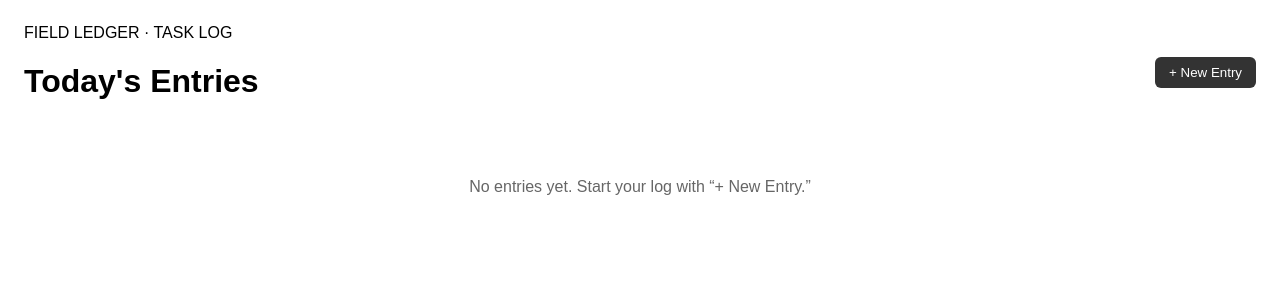
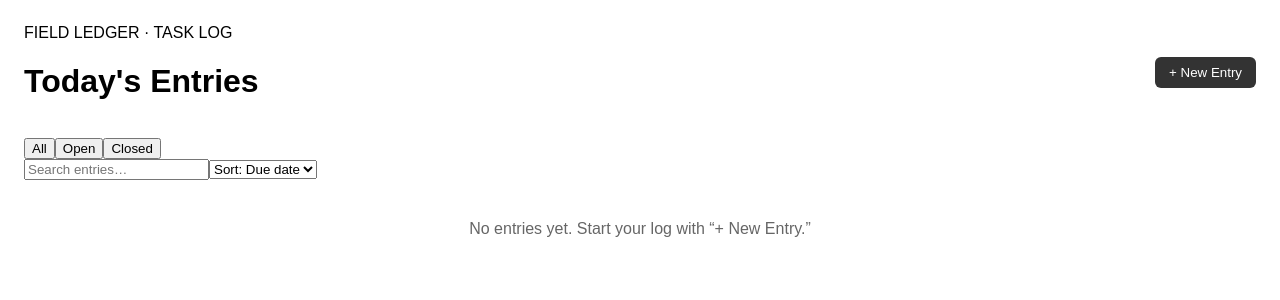
Before and after one commit to AdarshMishraXYZ/Task-Manager, a React (Vite) app: page / in a window 1280 px wide. Shown: the top 300 px of the page. Built offline with nearby package versions, Linux system fonts and the light colour scheme.

Commit message:
Add filter, search, sort, and tag support

```diff
--- a/src/App.jsx
+++ b/src/App.jsx
@@ -1,14 +1,22 @@
-import { useState } from "react";
+import { useState, useMemo } from "react";
 import { useLocalStorage } from "./hooks/useLocalStorage.js";
 import { STORAGE_KEY } from "./constants.js";
 import { uid } from "./utils.js";
 import TaskList from "./components/TaskList.jsx";
 import TaskFormModal from "./components/TaskFormModal.jsx";
+import Toolbar from "./components/Toolbar.jsx";
+import TagRow from "./components/TagRow.jsx";
+
+const PRIORITY_RANK = { high: 0, medium: 1, low: 2 };
 
 export default function App() {
   const [tasks, setTasks] = useLocalStorage(STORAGE_KEY, []);
   const [formOpen, setFormOpen] = useState(false);
   const [editingTask, setEditingTask] = useState(null);
+  const [filter, setFilter] = useState("all");
+  const [sortBy, setSortBy] = useState("dueDate");
+  const [search, setSearch] = useState("");
+  const [activeTag, setActiveTag] = useState(null);
 
   function openNewForm() {
     setEditingTask(null);
@@ -47,6 +55,43 @@ export default function App() {
     setTasks((prev) => prev.filter((t) => t.id !== id));
   }
 
+  const allTags = useMemo(() => {
+    const s = new Set();
+    tasks.forEach((t) => (t.tags || []).forEach((tag) => s.add(tag)));
+    return Array.from(s).sort();
+  }, [tasks]);
+
+  const visibleTasks = useMemo(() => {
+    let list = tasks.slice();
+
+    if (filter === "active") list = list.filter((t) => !t.completed);
+    if (filter === "completed") list = list.filter((t) => t.completed);
+    if (activeTag) list = list.filter((t) => (t.tags || []).includes(activeTag));
+    if (search.trim()) {
+      const q = search.trim().toLowerCase();
+      list = list.filter(
+        (t) =>
+          t.title.toLowerCase().includes(q) ||
+          (t.notes || "").toLowerCase().includes(q) ||
+          (t.tags || []).some((tag) => tag.toLowerCase().includes(q))
+      );
+    }
+
+    list.sort((a, b) => {
+      if (sortBy === "dueDate") {
+        if (!a.dueDate && !b.dueDate) return 0;
+        if (!a.dueDate) return 1;
+        if (!b.dueDate) return -1;
+        return a.dueDate.localeCompare(b.dueDate);
+      }
+      if (sortBy === "priority") return PRIORITY_RANK[a.priority] - PRIORITY_RANK[b.priority];
+      if (sortBy === "alpha") return a.title.localeCompare(b.title);
+      return 0;
+    });
+
+    return list;
+  }, [tasks, filter, sortBy, search, activeTag]);
+
   return (
     <div className="app-root">
       <div className="frame">
@@ -60,8 +105,19 @@ export default function App() {
           </button>
         </header>
 
+        <Toolbar
+          filter={filter}
+          setFilter={setFilter}
+          search={search}
+          setSearch={setSearch}
+          sortBy={sortBy}
+          setSortBy={setSortBy}
+        />
+
+        <TagRow tags={allTags} activeTag={activeTag} setActiveTag={setActiveTag} />
+
         <TaskList
-          tasks={tasks}
+          tasks={visibleTasks}
           hasAnyTasks={tasks.length > 0}
           onToggle={toggleComplete}
           onEdit={openEditForm}
--- /dev/null
+++ b/src/components/TagRow.jsx
@@ -0,0 +1,23 @@
+export default function TagRow({ tags, activeTag, setActiveTag }) {
+  if (tags.length === 0) return null;
+
+  return (
+    <div className="tag-row">
+      <button
+        onClick={() => setActiveTag(null)}
+        className={`tag-chip${activeTag === null ? " tag-chip--active" : ""}`}
+      >
+        all tags
+      </button>
+      {tags.map((tag) => (
+        <button
+          key={tag}
+          onClick={() => setActiveTag(tag === activeTag ? null : tag)}
+          className={`tag-chip${activeTag === tag ? " tag-chip--active" : ""}`}
+        >
+          {tag}
+        </button>
+      ))}
+    </div>
+  );
+}
--- /dev/null
+++ b/src/components/Toolbar.jsx
@@ -0,0 +1,36 @@
+const FILTERS = [
+  { key: "all", label: "All" },
+  { key: "active", label: "Open" },
+  { key: "completed", label: "Closed" },
+];
+
+export default function Toolbar({ filter, setFilter, search, setSearch, sortBy, setSortBy }) {
+  return (
+    <div className="toolbar">
+      <div className="tabs">
+        {FILTERS.map((f) => (
+          <button
+            key={f.key}
+            onClick={() => setFilter(f.key)}
+            className={`tab${filter === f.key ? " tab--active" : ""}`}
+          >
+            {f.label}
+          </button>
+        ))}
+      </div>
+
+      <input
+        className="search-input"
+        placeholder="Search entries…"
+        value={search}
+        onChange={(e) => setSearch(e.target.value)}
+      />
+
+      <select className="select" value={sortBy} onChange={(e) => setSortBy(e.target.value)}>
+        <option value="dueDate">Sort: Due date</option>
+        <option value="priority">Sort: Priority</option>
+        <option value="alpha">Sort: A–Z</option>
+      </select>
+    </div>
+  );
+}
```
